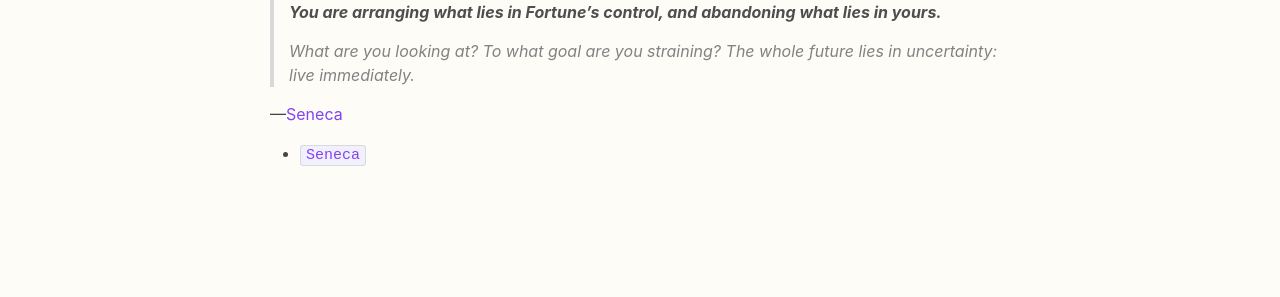
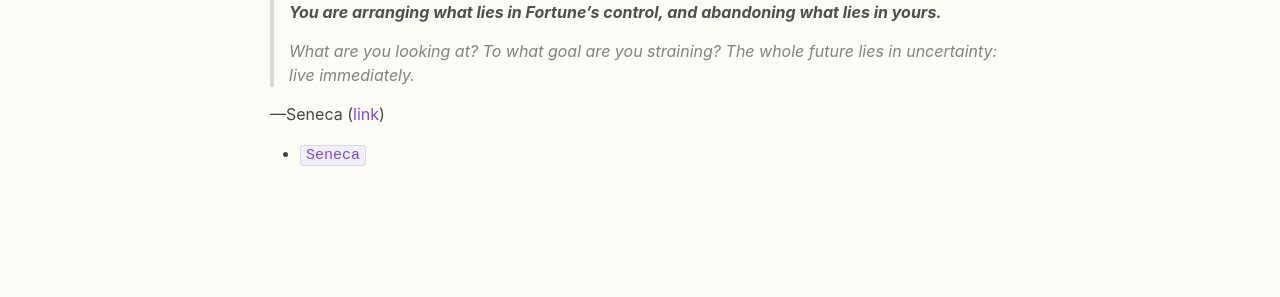
Before and after one commit to atenni/atenni.github.io, a Jekyll site: the page built from quoting/_posts/2025-04-18-seneca-on-the-shortness-of-life.md, in a window 1280 px wide. Shown: the part 179-476 px from the top of the page. Built offline with Jekyll 4.4.1, drawn with Linux system fonts in a browser that asks for light colours.

Commit message:
style: improve attribution layout

```diff
--- a/_layouts/quote.html
+++ b/_layouts/quote.html
@@ -2,42 +2,11 @@
 layout: default
 ---
 <article>
-  {%- comment -%}
-    <header class="quote-header">
-      <h1 class="post-title">
-        {{ page.title | escape }}
-      </h1>
-      <p class="post-meta">
-        <time
-          class="dt-published"
-          datetime="{{ page.date | date_to_xmlschema }}"
-          itemprop="datePublished"
-        >
-          {%- assign date_format = site.minima.date_format
-            | default: '%b %-d, %Y'
-          -%}
-          {{ page.date | date: date_format }}
-        </time>
-        {%- if page.author -%}
-          •
-          <span itemprop="author" itemscope itemtype="http://schema.org/Person">
-            <span class="p-author h-card" itemprop="name">
-              {{- page.author -}}
-            </span>
-          </span>
-        {%- endif -%}
-      </p>
-    </header>
-  {%- endcomment -%}
-
   <div>
     {{ content }}
 
-    {% comment %} page source {% endcomment %}
     {% if page.source and page.link %}
-      <p class="quote-source">
-        —<a href="{{ page.link }}">{{ page.source }}</a>
-      </p>
+      <p class="quote-source">—{{ page.source }} (<a href="{{ page.link }}">link</a>)</p>
     {% elsif page.source %}
       <p class="quote-source">—{{ page.source }}</p>
     {% elsif page.link %}
```
